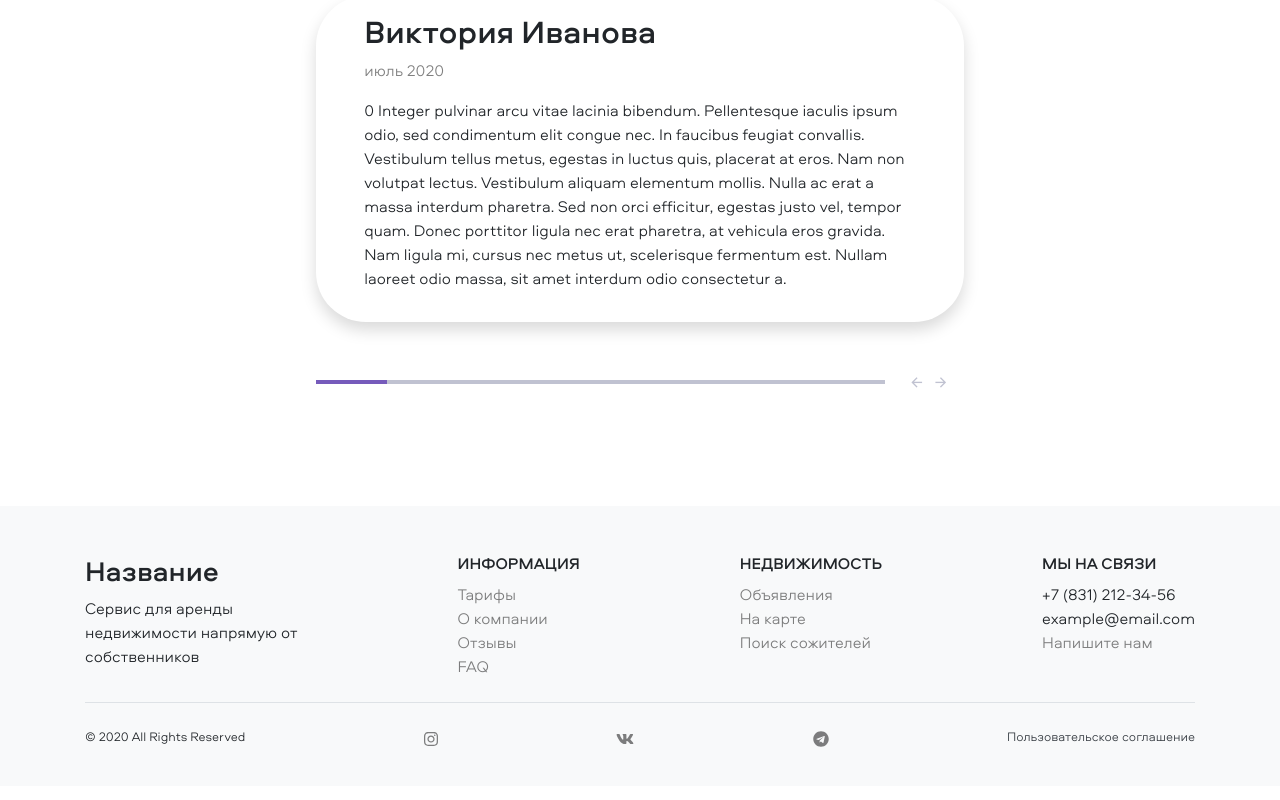
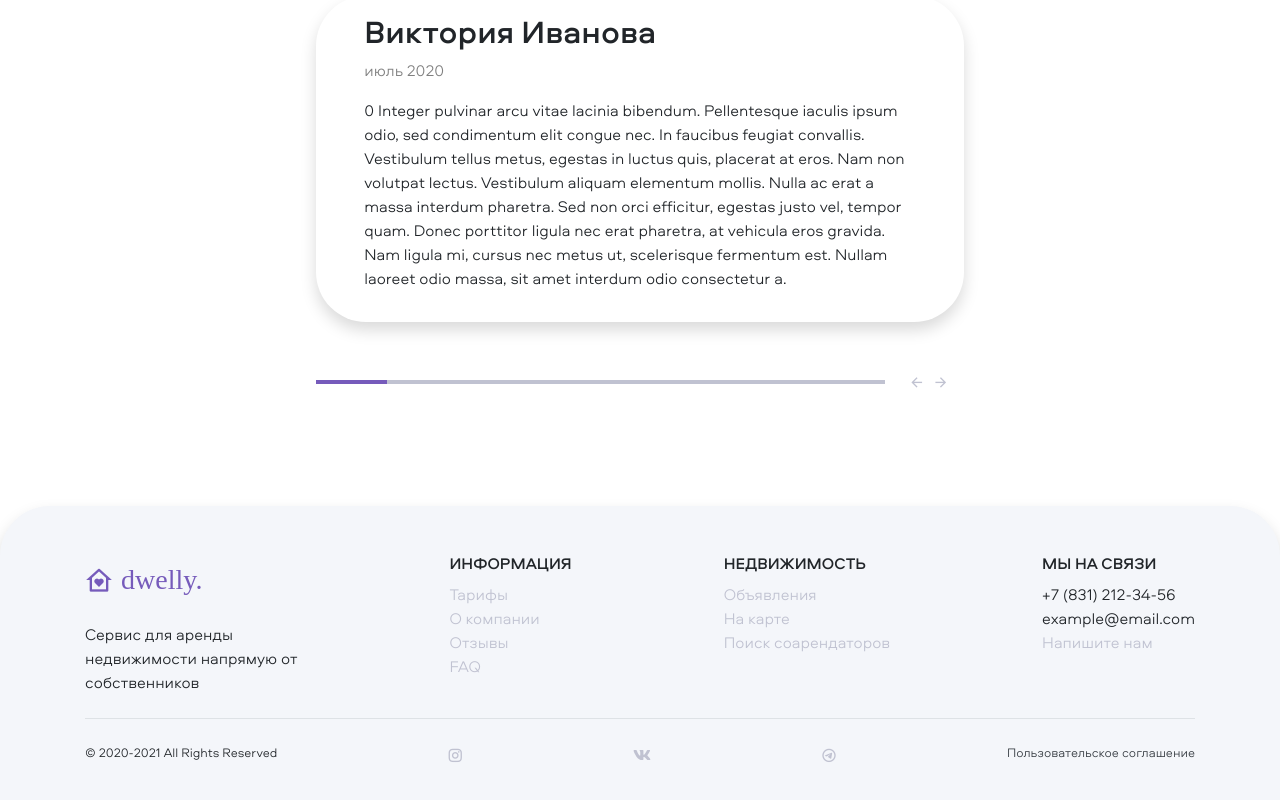
Before and after one commit to honeyshi/RealEstateAgency, a React (Create React App) app: page / in a window 1280 px wide. Shown: the part 2731-3531 px from the top of the page. Built offline with nearby package versions, Linux system fonts and the light colour scheme.

Commit message:
Redesign footer

```diff
--- a/src/pageParts/advertisment/suggestion.tsx
+++ b/src/pageParts/advertisment/suggestion.tsx
@@ -1,6 +1,7 @@
+import { Block, Column, Flexbox, RemixIcon, TextField } from 'shared/base';
+
+import { Link } from 'react-router-dom';
 import React from 'react';
-import { Link } from 'react-router-dom';
-import { Block, Column, Flexbox, Icon, TextField } from 'shared/base';
 
 interface ISuggestionProps {
   address: string;
@@ -22,8 +23,13 @@ export const Suggestion: React.FC<ISuggestionProps> = ({ address, header, price,
         </TextField>
         <Flexbox justifyContent="between">
           <TextField bold>{price}</TextField>
-          <Link to={link} className="text-info">
-            Подробнее <Icon name="arrow-right" />
+          <Link to={link} className="text-accent">
+            <Flexbox>
+              <TextField tag="span" mr="2">
+                Подробнее
+              </TextField>
+              <RemixIcon name="arrow-right" mr="2" />
+            </Flexbox>
           </Link>
         </Flexbox>
       </Flexbox>
--- a/src/shared/base/utils/styleVariables.scss
+++ b/src/shared/base/utils/styleVariables.scss
@@ -1,7 +1,10 @@
 $light-color: #c0c2d1;
+$light-color-secondary: #f4f6fa;
 $accent-color: #765bbb;
 $accent-color-hover: #442e90;
 $invalid-color: #f2646a;
 $accent-secondary-color: #8ac6d1;
 
 $shadow: 0 0rem 2rem 5px rgba(0, 0, 0, 0.05) !important;
+
+$border-radius-50: 3.125rem;
--- a/src/shared/composite/footer.scss
+++ b/src/shared/composite/footer.scss
@@ -1,11 +1,24 @@
 @import '~bootstrap/scss/_functions';
 @import '~bootstrap/scss/_variables';
 @import '~bootstrap/scss/mixins/_breakpoints';
+@import 'shared/base/utils/styleVariables';
 
 .footer {
   margin-top: auto;
   bottom: 0;
   width: 100%;
+  background-color: $light-color-secondary;
+  border-top-right-radius: $border-radius-50;
+  border-top-left-radius: $border-radius-50;
+  .footer-link {
+    color: $light-color;
+    &:hover {
+      color: $accent-color-hover;
+    }
+  }
+  .navbar-brand {
+    font-size: 1.75rem;
+  }
 }
 
 @include media-breakpoint-up(md) {
--- a/src/shared/composite/footer.tsx
+++ b/src/shared/composite/footer.tsx
@@ -1,17 +1,25 @@
+import './footer.scss';
+
+import { Container, ExternalLink, Flexbox, Icon, RemixIcon, TextField } from 'shared/base';
+
+import { Link } from 'react-router-dom';
 import React from 'react';
-import { Link } from 'react-router-dom';
-import { Container, ExternalLink, Flexbox, Icon, TextField } from 'shared/base';
-
-import './footer.scss';
 
 export const Footer: React.FC = () => {
   return (
-    <footer className="footer bg-light">
+    <footer className="footer shadow">
       <Container nonFluid pt="5">
         <Flexbox justifyContent="between" directionSize="md" pb="4" className="border-bottom flex-column">
           <Flexbox vertical>
-            <TextField tag="h3">Название</TextField>
-            <TextField mb="0">
+            <Link to="/" className="navbar-brand text-accent">
+              <Flexbox>
+                <RemixIcon name="home-heart" />
+                <TextField tag="span" ml="2">
+                  dwelly.
+                </TextField>
+              </Flexbox>
+            </Link>
+            <TextField mb="0" mt="3">
               Сервис для аренды
               <br /> недвижимости напрямую от
               <br /> собственников
@@ -21,16 +29,16 @@ export const Footer: React.FC = () => {
             <TextField tag="h6" uppercase>
               Информация
             </TextField>
-            <Link to="/rates" className="text-black-50">
+            <Link to="/rates" className="footer-link">
               Тарифы
             </Link>
-            <Link to="/about" className="text-black-50">
+            <Link to="/about" className="footer-link">
               О компании
             </Link>
-            <Link to="/reviews" className="text-black-50">
+            <Link to="/reviews" className="footer-link">
               Отзывы
             </Link>
-            <Link to="/faq" className="text-black-50">
+            <Link to="/faq" className="footer-link">
               FAQ
             </Link>
           </Flexbox>
@@ -38,14 +46,14 @@ export const Footer: React.FC = () => {
             <TextField tag="h6" uppercase>
               Недвижимость
             </TextField>
-            <Link to="/flats" className="text-black-50">
+            <Link to="/flats" className="footer-link">
               Объявления
             </Link>
-            <Link to="/flats-map" className="text-black-50">
+            <Link to="/flats-map" className="footer-link">
               На карте
             </Link>
-            <Link to="/search-roommates" className="text-black-50">
-              Поиск сожителей
+            <Link to="/search-roommates" className="footer-link">
+              Поиск соарендаторов
             </Link>
           </Flexbox>
           <Flexbox vertical>
@@ -54,24 +62,24 @@ export const Footer: React.FC = () => {
             </TextField>
             <TextField mb="0">+7 (831) 212-34-56</TextField>
             <TextField mb="0">example@email.com</TextField>
-            <Link to="/contact" className="text-black-50">
+            <Link to="/contact" className="footer-link">
               Напишите нам
             </Link>
           </Flexbox>
         </Flexbox>
         <Flexbox justifyContent="between" directionSize="md" py="4" className="flex-column">
           <TextField light small center>
-            © 2020 All Rights Reserved
+            © 2020-2021 All Rights Reserved
           </TextField>
           <div className="social-media">
-            <ExternalLink to="https://www.instagram.com/" text="black-50">
-              <Icon name="instagram" prefix="fab" />
+            <ExternalLink to="https://www.instagram.com/" className="footer-link">
+              <RemixIcon name="instagram" />
             </ExternalLink>
-            <ExternalLink to="https://vk.com/" text="black-50">
+            <ExternalLink to="https://vk.com/" className="footer-link">
               <Icon name="vk" prefix="fab" />
             </ExternalLink>
-            <ExternalLink to="https://web.telegram.org/" text="black-50">
-              <Icon name="telegram" prefix="fab" />
+            <ExternalLink to="https://web.telegram.org/" className="footer-link">
+              <RemixIcon name="telegram" />
             </ExternalLink>
           </div>
           <Link to="/user-agreement" className="font-weight-light small text-dark text-center">
--- a/src/shared/composite/navbar.scss
+++ b/src/shared/composite/navbar.scss
@@ -5,9 +5,6 @@
 
 .navbar {
   flex-direction: column;
-  .navbar-brand {
-    font-family: 'Pacifico', cursive;
-  }
   &.collapse:not(.show) {
     display: none !important;
   }
--- a/src/shared/layout/rightContainerPageStyle.scss
+++ b/src/shared/layout/rightContainerPageStyle.scss
@@ -4,10 +4,16 @@
   overflow-y: hidden;
   .left-container {
     height: 100vh !important;
-    border-top-right-radius: 3.125rem !important;
-    border-bottom-right-radius: 3.125rem !important;
+    border-top-right-radius: $border-radius-50 !important;
+    border-bottom-right-radius: $border-radius-50 !important;
+    -ms-overflow-style: none;
+    scrollbar-width: none;
+    overflow-y: auto;
+    overflow-x: hidden;
+    &::-webkit-scrollbar {
+      display: none;
+    }
     .navbar-brand {
-      font-family: 'Pacifico', cursive;
       font-size: 1.75rem;
     }
   }
--- a/src/style.scss
+++ b/src/style.scss
@@ -18,6 +18,10 @@ body,
 
 body {
   font-weight: 300;
+}
+
+.navbar-brand {
+  font-family: 'Pacifico', cursive;
 }
 
 .rounded-link {
```
